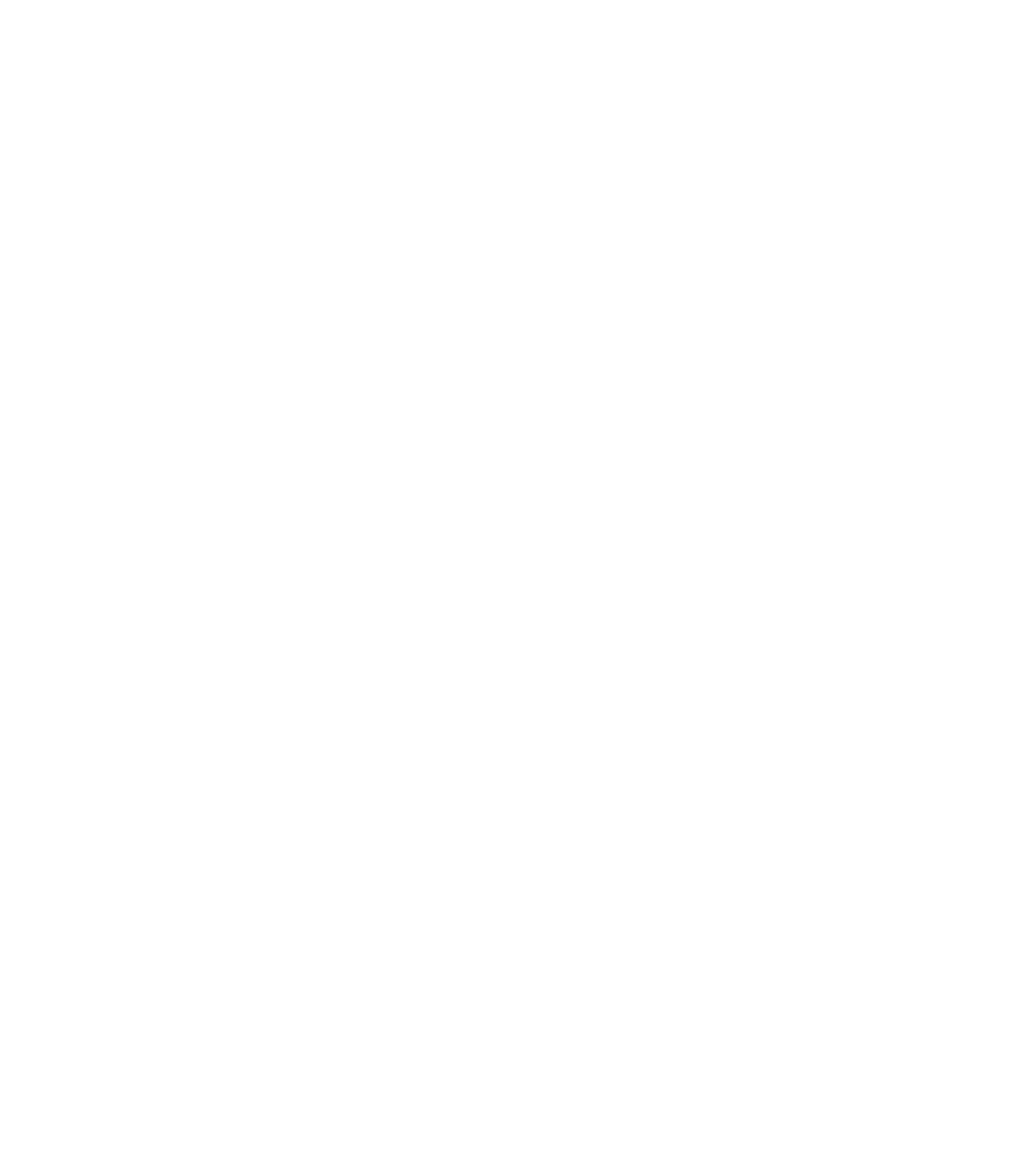
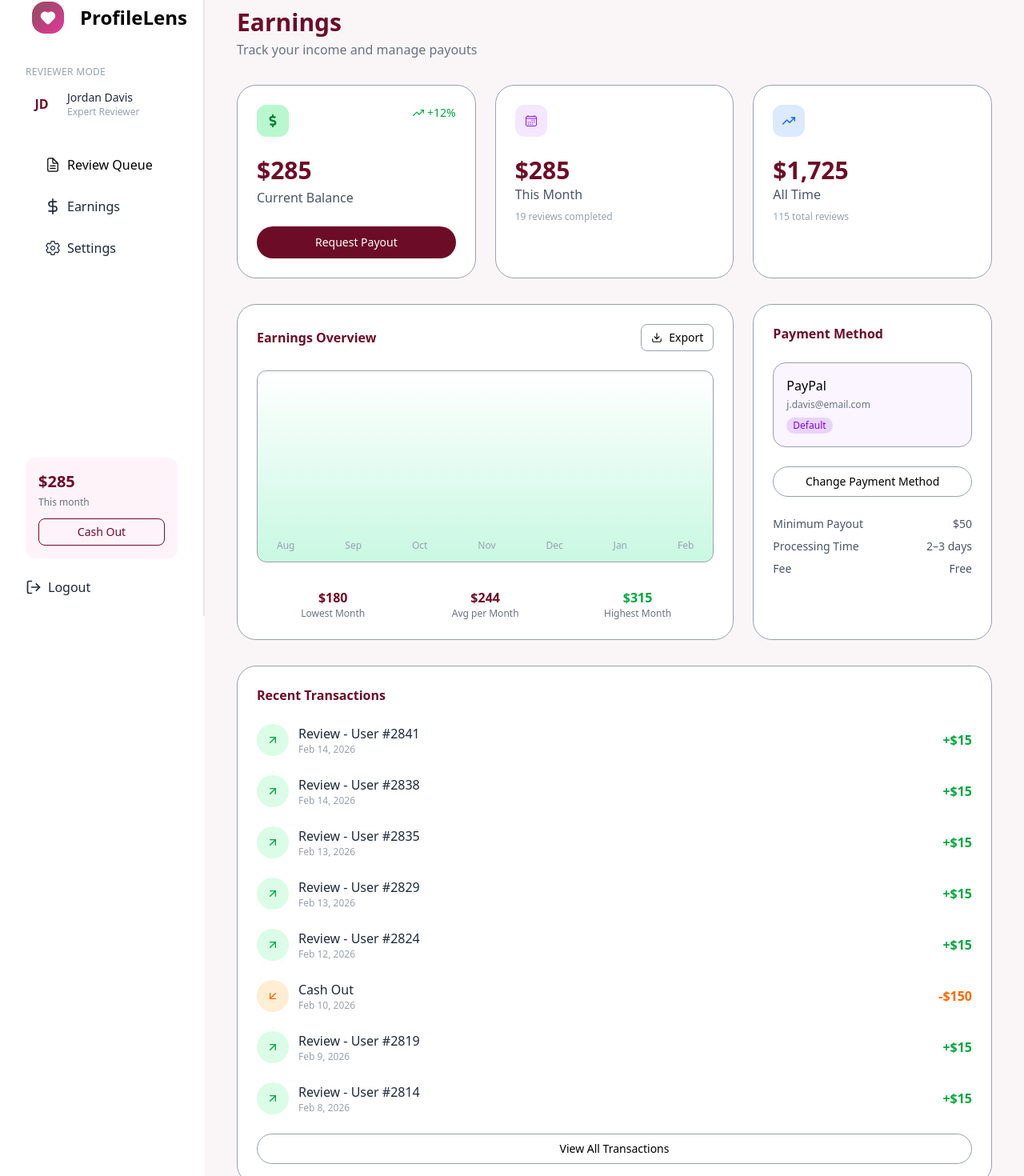
Before and after one commit to devsa-gitignore/UniHacks_GPTpaglus_PS2, a React (Vite) app in the folder frontend/ProfileLens/: page /earnings in a window 1280 px wide. Before the commit this address had no page. Shown: the part 30-1500 px from the top of the page at 80% size. Before the commit the page ends 800 px from the top, so only its background shows below. Built offline with nearby package versions, Linux system fonts and the light colour scheme.

Commit message:
Earnings done

```diff
--- a/frontend/ProfileLens/src/App.jsx
+++ b/frontend/ProfileLens/src/App.jsx
@@ -11,6 +11,7 @@
 import PagesWithNavbar from "./Components/PagesWithNavbar";
 import ReviewerHomePage from "./Pages/ReviewerHomePage";
 import ReviewUser from "./Pages/ReviewUser";
+import Earnings from "./Pages/Earnings";
 
 function App() {
   return (
@@ -30,6 +31,7 @@
             <Route path="/payment" element={<Payment />} />
             <Route path="/reviewees" element={<ReviewerHomePage />} />
             <Route path="/reviewuser" element={<ReviewUser />} />
+            <Route path="/earnings" element={<Earnings />} />
           </Route>
         </Routes>
       </Router>
--- /dev/null
+++ b/frontend/ProfileLens/src/Pages/Earnings.jsx
@@ -0,0 +1,212 @@
+import {
+  FiTrendingUp,
+  FiDownload,
+  FiArrowUpRight,
+  FiArrowDownLeft,
+} from "react-icons/fi";
+import { FaDollarSign } from "react-icons/fa";
+import { IoCalendarOutline } from "react-icons/io5";
+
+export default function Earnings() {
+  const transactions = [
+    { title: "Review - User #2841", date: "Feb 14, 2026", amount: "+$15" },
+    { title: "Review - User #2838", date: "Feb 14, 2026", amount: "+$15" },
+    { title: "Review - User #2835", date: "Feb 13, 2026", amount: "+$15" },
+    { title: "Review - User #2829", date: "Feb 13, 2026", amount: "+$15" },
+    { title: "Review - User #2824", date: "Feb 12, 2026", amount: "+$15" },
+    { title: "Cash Out", date: "Feb 10, 2026", amount: "-$150", danger: true },
+    { title: "Review - User #2819", date: "Feb 9, 2026", amount: "+$15" },
+    { title: "Review - User #2814", date: "Feb 8, 2026", amount: "+$15" },
+  ];
+
+  const payouts = [
+    { method: "PayPal", date: "Feb 10, 2026", amount: "$150" },
+    { method: "Bank Transfer", date: "Jan 25, 2026", amount: "$225" },
+    { method: "PayPal", date: "Jan 10, 2026", amount: "$180" },
+  ];
+
+  return (
+    <div className="bg-[#faf6f8] min-h-screen px-10 py-10 space-y-8">
+
+      {/* ================= HEADER ================= */}
+      <div>
+        <h1 className="text-3xl font-semibold text-[#6C0C27]">Earnings</h1>
+        <p className="text-gray-500 mt-1">
+          Track your income and manage payouts
+        </p>
+      </div>
+
+      {/* ================= TOP CARDS ================= */}
+      <div className="grid md:grid-cols-3 gap-6">
+
+        {/* Current Balance */}
+        <div className="rounded-3xl p-6 bg-white border border-gray-400">
+          <div className="flex justify-between items-start">
+            <div className="w-10 h-10 rounded-xl bg-green-200 flex items-center justify-center text-green-700">
+              <FaDollarSign />
+            </div>
+
+            <span className="text-green-600 text-sm flex items-center gap-1">
+              <FiTrendingUp /> +12%
+            </span>
+          </div>
+
+          <h2 className="text-3xl font-semibold mt-6 text-[#6C0C27]">$285</h2>
+          <p className="text-gray-600 mt-1">Current Balance</p>
+
+          <button className="mt-6 w-full bg-[#6C0C27] hover:bg-[#873650] text-white py-2.5 rounded-full text-sm cursor-pointer">
+            Request Payout
+          </button>
+        </div>
+
+        {/* This Month */}
+        <div className="rounded-3xl p-6 bg-white border border-gray-400">
+          <div className="w-10 h-10 rounded-xl bg-purple-100 flex items-center justify-center text-purple-600">
+            <IoCalendarOutline />
+          </div>
+
+          <h2 className="text-3xl font-semibold mt-6 text-[#6C0C27]">$285</h2>
+          <p className="text-gray-600">This Month</p>
+          <p className="text-xs text-gray-400 mt-2">19 reviews completed</p>
+        </div>
+
+        {/* All Time */}
+        <div className="rounded-3xl p-6 bg-white border border-gray-400">
+          <div className="w-10 h-10 rounded-xl bg-blue-100 flex items-center justify-center text-blue-600">
+            <FiTrendingUp />
+          </div>
+
+          <h2 className="text-3xl font-semibold mt-6 text-[#6C0C27]">
+            $1,725
+          </h2>
+          <p className="text-gray-600">All Time</p>
+          <p className="text-xs text-gray-400 mt-2">115 total reviews</p>
+        </div>
+      </div>
+
+      {/* ================= OVERVIEW + PAYMENT ================= */}
+      <div className="grid lg:grid-cols-3 gap-6">
+
+        {/* Earnings Overview */}
+        <div className="lg:col-span-2 bg-white border border-gray-400 rounded-3xl p-6 space-y-6">
+          <div className="flex justify-between items-center">
+            <h2 className="font-semibold text-[#6C0C27]">Earnings Overview</h2>
+
+            <button className="flex items-center gap-2 border border-gray-400 px-3 py-1.5 rounded-lg text-sm hover:bg-gray-50 cursor-pointer">
+              <FiDownload /> Export
+            </button>
+          </div>
+
+          {/* Fake chart */}
+          <div className="h-60 rounded-xl bg-gradient-to-t from-emerald-200/60 to-transparent border border-gray-400 flex items-end justify-between px-6 pb-3 text-xs text-gray-400">
+            {["Aug", "Sep", "Oct", "Nov", "Dec", "Jan", "Feb"].map((m) => (
+              <span key={m}>{m}</span>
+            ))}
+          </div>
+
+          {/* Stats */}
+          <div className="grid grid-cols-3 text-center pt-2">
+            <div>
+              <p className="text-[#6C0C27] font-semibold">$180</p>
+              <p className="text-xs text-gray-500">Lowest Month</p>
+            </div>
+            <div>
+              <p className="text-[#6C0C27] font-semibold">$244</p>
+              <p className="text-xs text-gray-500">Avg per Month</p>
+            </div>
+            <div>
+              <p className="text-green-600 font-semibold">$315</p>
+              <p className="text-xs text-gray-500">Highest Month</p>
+            </div>
+          </div>
+        </div>
+
+        {/* Payment Method */}
+        <div className="bg-white border border-gray-400 rounded-3xl p-6 space-y-6">
+          <h2 className="font-semibold text-[#6C0C27]">Payment Method</h2>
+
+          <div className="border border-gray-400 rounded-2xl p-4 bg-purple-50 space-y-1">
+            <p className="font-medium">PayPal</p>
+            <p className="text-xs text-gray-500">j.davis@email.com</p>
+            <span className="text-xs bg-purple-200 text-purple-700 px-2 py-0.5 rounded-full inline-block mt-1">
+              Default
+            </span>
+          </div>
+
+          <button className="w-full border border-gray-400 rounded-full py-2 text-sm hover:bg-gray-50 cursor-pointer">
+            Change Payment Method
+          </button>
+
+          <div className="text-sm text-gray-600 space-y-2">
+            <div className="flex justify-between">
+              <span>Minimum Payout</span>
+              <span>$50</span>
+            </div>
+            <div className="flex justify-between">
+              <span>Processing Time</span>
+              <span>2–3 days</span>
+            </div>
+            <div className="flex justify-between">
+              <span>Fee</span>
+              <span>Free</span>
+            </div>
+          </div>
+        </div>
+      </div>
+
+      {/* ================= RECENT TRANSACTIONS ================= */}
+      <div className="bg-white border border-gray-400 rounded-3xl p-6 space-y-6">
+        <h2 className="font-semibold text-[#6C0C27]">Recent Transactions</h2>
+
+        {transactions.map((t, i) => (
+          <div key={i} className="flex justify-between items-center">
+            <div className="flex gap-3 items-center">
+              <div
+                className={`w-10 h-10 rounded-full flex items-center justify-center
+                ${t.danger ? "bg-orange-100 text-orange-500" : "bg-green-100 text-green-600"}`}
+              >
+                {t.danger ? <FiArrowDownLeft /> : <FiArrowUpRight />}
+              </div>
+
+              <div>
+                <p className="text-gray-800">{t.title}</p>
+                <p className="text-xs text-gray-400">{t.date}</p>
+              </div>
+            </div>
+
+            <span
+              className={`font-semibold ${
+                t.danger ? "text-orange-500" : "text-green-600"
+              }`}
+            >
+              {t.amount}
+            </span>
+          </div>
+        ))}
+
+        <button className="w-full border border-gray-400 rounded-full py-2 text-sm hover:bg-gray-50 cursor-pointer">
+          View All Transactions
+        </button>
+      </div>
+
+      {/* ================= PAYOUT HISTORY ================= */}
+      <div className="bg-white border border-gray-400 rounded-3xl p-6 space-y-6">
+        <h2 className="font-semibold text-[#6C0C27]">Payout History</h2>
+
+        {payouts.map((p, i) => (
+          <div key={i} className="flex justify-between items-center">
+            <div>
+              <p className="text-gray-800">{p.method}</p>
+              <p className="text-xs text-gray-400">{p.date}</p>
+            </div>
+
+            <div className="text-right">
+              <p className="text-[#6C0C27] font-semibold">{p.amount}</p>
+              <p className="text-xs text-green-600">Completed</p>
+            </div>
+          </div>
+        ))}
+      </div>
+    </div>
+  );
+}
--- a/frontend/ProfileLens/src/Pages/Landup.jsx
+++ b/frontend/ProfileLens/src/Pages/Landup.jsx
@@ -43,7 +43,7 @@
           <div className="font-medium text-gray-700">Trusted by 10,000+ users</div>
         </div>
 
-        <h1 className="text-5xl md:text-6xl font-bold text-[#6C0C27] max-w-4xl leading-tight">
+        <h1 className="text-5xl md:text-6xl font-bold text-[#6C0C27] max-w-6xl leading-tight">
           Helping You Get Matches... not Ghosted
         </h1>
 
```
